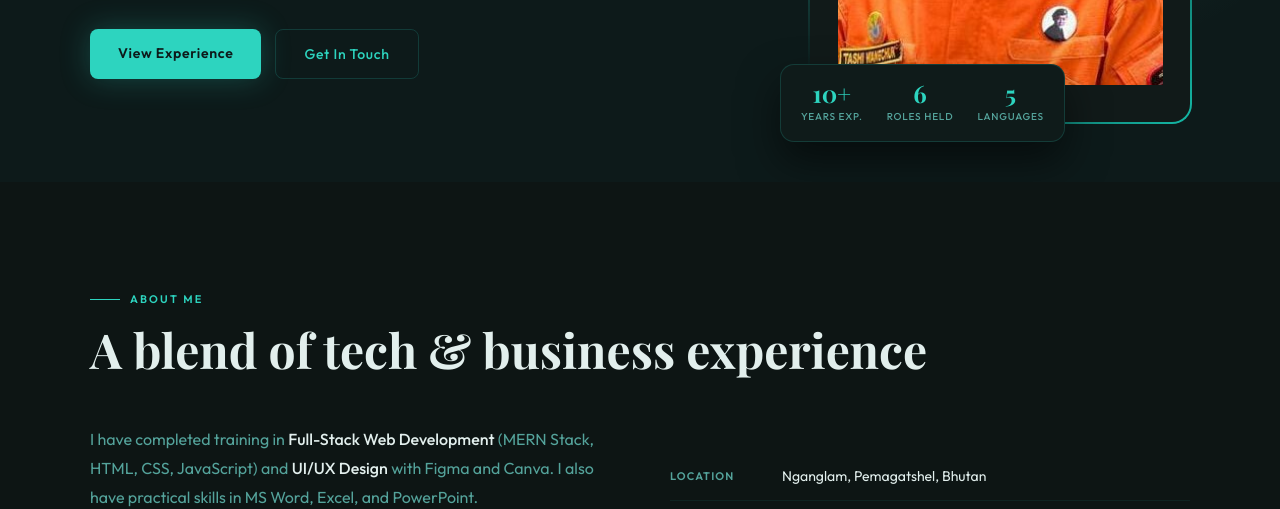
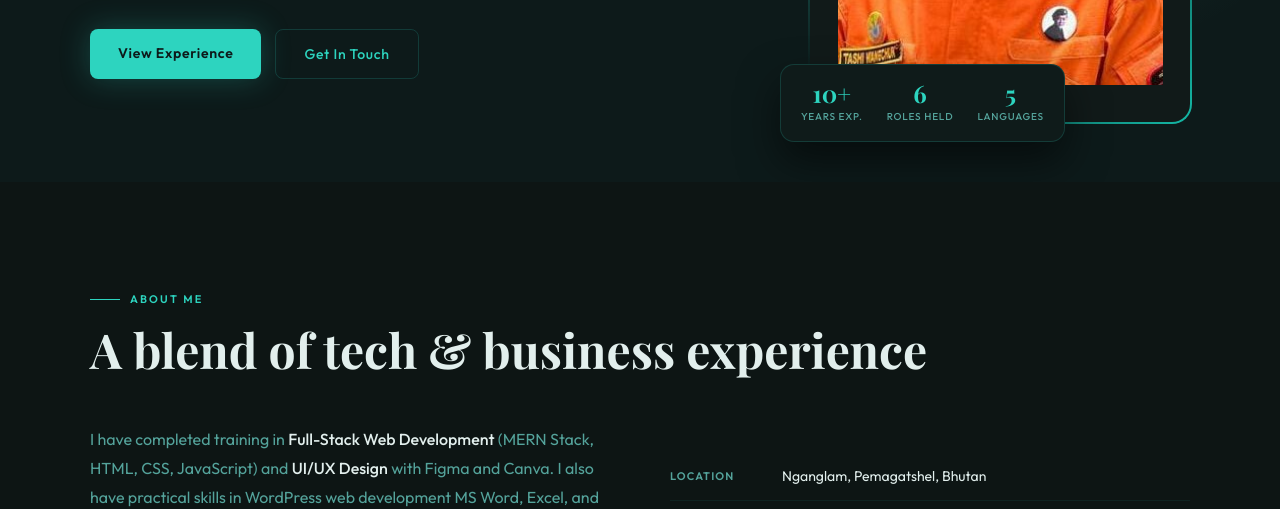
Before and after one commit to trashey-373/TashiW, a plain HTML site: page index.html in a window 1280 px wide. Shown: the part 443-952 px from the top of the page. Drawn offline with nearby package versions, Linux system fonts and the light colour scheme; animation ran at ten frames a second.

Commit message:
Update index.html

```diff
--- a/index.html
+++ b/index.html
@@ -794,7 +794,7 @@
     <h2 class="section-title">A blend of tech &amp; business experience</h2>
     <div class="about-grid">
       <div class="about-text reveal">
-        <p>I have completed training in <strong>Full-Stack Web Development</strong> (MERN Stack, HTML, CSS, JavaScript) and <strong>UI/UX Design</strong> with Figma and Canva. I also have practical skills in MS Word, Excel, and PowerPoint.</p>
+        <p>I have completed training in <strong>Full-Stack Web Development</strong> (MERN Stack, HTML, CSS, JavaScript) and <strong>UI/UX Design</strong> with Figma and Canva. I also have practical skills in WordPress web development MS Word, Excel, and PowerPoint.</p>
         <p>My background in roles such as <strong>Digital Marketing & Website Management Officer, Sales Executive, Warehouse Associate, Senior Receptionist</strong> and <strong>Reservation & Marketing Executive</strong> has given me broad experience in customer service, communication, and operations management.</p>
         <p>I am now looking for an opportunity where I can apply my combined technical knowledge and hands-on business experience to contribute effectively to a team and support the development of practical, user-focused projects.</p>
         <div class="lang-pills" style="margin-top:28px;">
```
